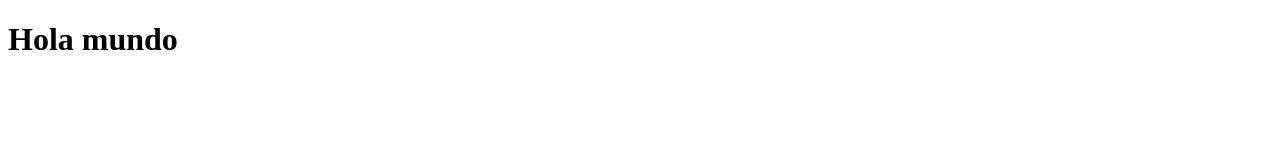
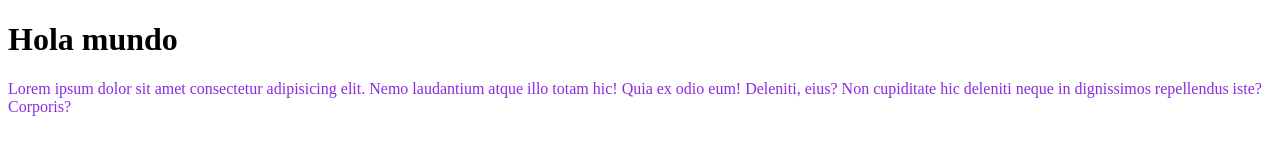
Before and after one commit to juan-pablo-rios/AzureDevopsTearea_1, a plain HTML site: page index.html in a window 1280 px wide. Drawn offline with Linux system fonts and the light colour scheme.

Commit message:
feat: Se agregó un parrafo con estilo

```diff
--- a/index.html
+++ b/index.html
@@ -9,5 +9,7 @@
 
     <h1>Hola mundo</h1>
 
+    <p class="paragraph" style="color: blueviolet;">Lorem ipsum dolor sit amet consectetur adipisicing elit. Nemo laudantium atque illo totam hic! Quia ex odio eum! Deleniti, eius? Non cupiditate hic deleniti neque in dignissimos repellendus iste? Corporis?</p>
+
 </body>
 </html>
```
